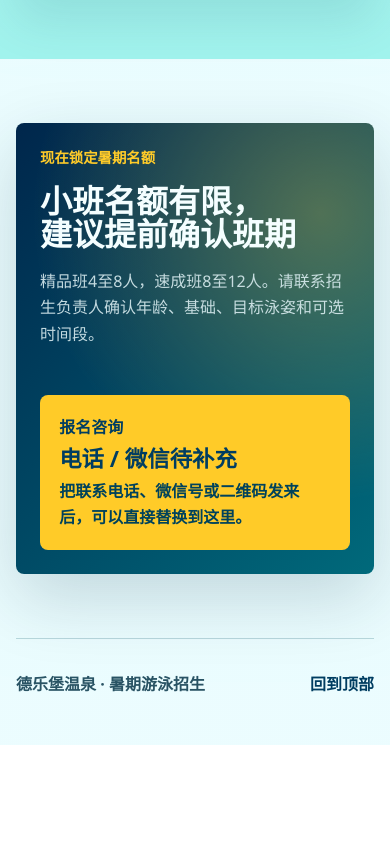
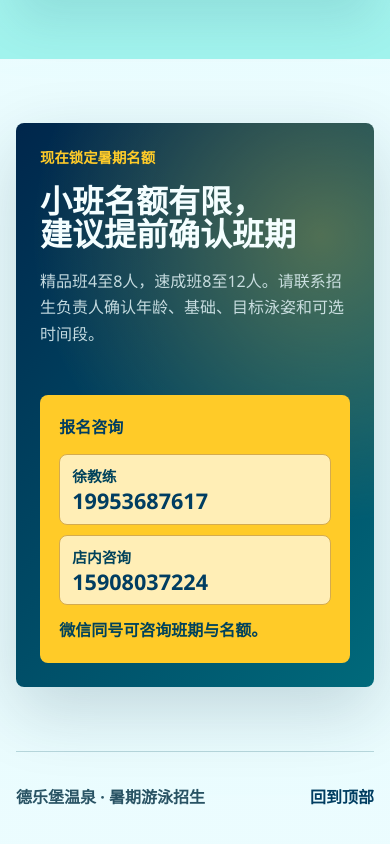
Before and after one commit to Zzzsdu/Swim, a website: page index.html in a window 390 px wide. Shown: the part 5306-6150 px from the top of the page. Before the commit the page ends 6051 px from the top, so only its background shows below. Drawn offline with Linux system fonts and the light colour scheme.

Commit message:
Update contact phone numbers

```diff
--- a/index.html
+++ b/index.html
@@ -186,8 +186,17 @@
       </div>
       <div class="contact-panel" aria-label="报名咨询方式">
         <span>报名咨询</span>
-        <strong>电话 / 微信待补充</strong>
-        <p>把联系电话、微信号或二维码发来后，可以直接替换到这里。</p>
+        <div class="contact-list">
+          <a href="tel:19953687617">
+            <small>徐教练</small>
+            <strong>19953687617</strong>
+          </a>
+          <a href="tel:15908037224">
+            <small>店内咨询</small>
+            <strong>15908037224</strong>
+          </a>
+        </div>
+        <p>微信同号可咨询班期与名额。</p>
       </div>
     </section>
   </main>
--- a/styles.css
+++ b/styles.css
@@ -664,7 +664,6 @@ h3 {
 }
 
 .contact-panel span,
-.contact-panel strong,
 .contact-panel p {
   display: block;
 }
@@ -673,17 +672,39 @@ h3 {
   font-weight: 900;
 }
 
-.contact-panel strong {
-  margin: 0.35rem 0;
-  font-size: clamp(1.4rem, 3vw, 2rem);
-  line-height: 1.15;
-  font-weight: 900;
-}
-
 .contact-panel p {
   margin-bottom: 0;
   color: oklch(35% 0.08 228);
   font-weight: 700;
+}
+
+.contact-list {
+  display: grid;
+  gap: 10px;
+  margin: 0.8rem 0 0.75rem;
+}
+
+.contact-list a {
+  display: grid;
+  gap: 2px;
+  min-height: 64px;
+  padding: 10px 12px;
+  background: oklch(99% 0.02 95 / 0.72);
+  border: 1px solid oklch(76% 0.12 85);
+  border-radius: var(--radius);
+}
+
+.contact-list small {
+  color: oklch(35% 0.08 228);
+  font-size: 0.92rem;
+  font-weight: 900;
+}
+
+.contact-list strong {
+  font-size: clamp(1.35rem, 3vw, 2rem);
+  line-height: 1.05;
+  font-weight: 900;
+  font-variant-numeric: tabular-nums;
 }
 
 .site-footer {
```
